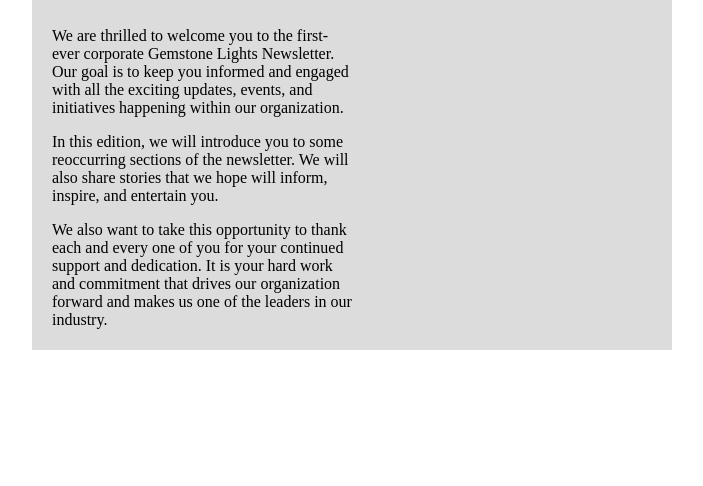
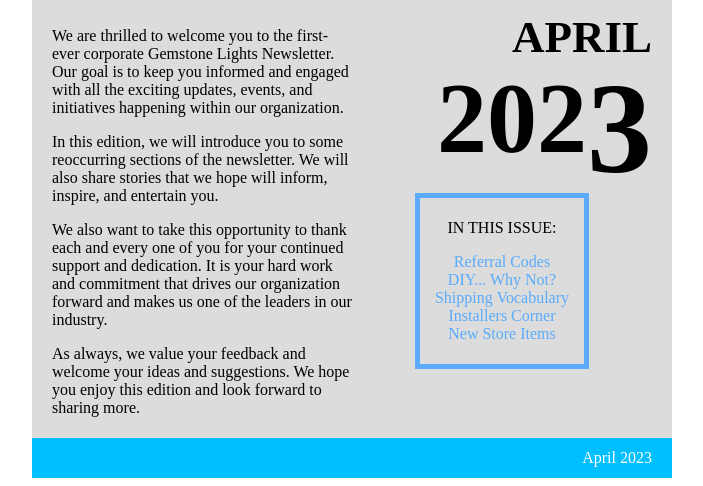
Before and after one commit to Arif1612/newsLetter, a plain HTML site: page index.html in a window 1280 px wide. Shown: the part 616-1102 px from the top of the page, without its empty margins (288-991 px from the left). Before the commit the page ends 974 px from the top, so only its background shows below. Drawn offline with Linux system fonts and the light colour scheme.

Commit message:
page 1 done

```diff
--- a/index.html
+++ b/index.html
@@ -29,7 +29,7 @@
     </header>
 
     <main>
-        <section style=" margin: 0 auto;
+        <section style="margin: 0 auto;
         max-width: 600px;
         width: 100%;
         padding: 5px 20px;
@@ -42,28 +42,60 @@
                         to keep you informed and engaged with all the
                         exciting updates, events, and initiatives happening
                         within our organization.</p>
-                    <p>
+                    <p style="margin-bottom: 10px;">
                         In this edition, we will introduce you to some
                         reoccurring sections of the newsletter. We will also
                         share stories that we hope will inform, inspire, and
                         entertain you.
                     </p>
 
-                    <P>
+                    <P style="margin-bottom: 10px;">
                         We also want to take this opportunity to thank each
                         and every one of you for your continued support and
                         dedication. It is your hard work and commitment that
                         drives our organization forward and makes us one of
                         the leaders in our industry.
                     </P>
+                    <p>
+                        As always, we value your feedback and welcome
+                        your ideas and suggestions. We hope you enjoy this
+                        edition and look forward to sharing more.
+                    </p>
                 </div>
                 <div style="flex: 1;">
                     <!-- content for second section -->
+                    <h1 style="margin: 0; text-align: right; font-size:45px; font-weight: 700; ; ">APRIL</h1>
+                    <h1 style="text-align: right; margin: 0; font-size: 100px; line-height: 1em;">202<sup
+                            style="font-size: 1.3em; vertical-align: sub; line-height: 1;">3</sup> </h1>
+
+                           <div style=" display: flex; justify-content: center; align-items: center;" >
+                            <div style=" border:5px solid rgb(90, 171, 252); padding: 5px 15px; text-align: center;">
+                                <p>IN THIS ISSUE: <br>
+                                    <div style="color: rgb(90, 171, 252);">
+                                        Referral Codes<br>
+                                        DIY... Why Not?<br>
+                                        Shipping Vocabulary<br>
+                                        Installers Corner<br>
+                                        New Store Items<br>
+                                    </div>
+                                </p>
+
+                            </div>
+                           </div>
+
                 </div>
             </div>
         </section>
     </main>
 
+    <footer  style="margin: 0 auto;
+    max-width: 600px;
+    width: 100%;
+    padding: 5px 20px;
+    background-color: Gainsboro; background-color: DeepSkyBlue; height: 30px; color:white; display: flex; justify-content:right; align-items: center; ">
+         <p>April 2023</p>
+    </footer>
+<!-- page1 end -->
 </body>
 
 </html>
```
